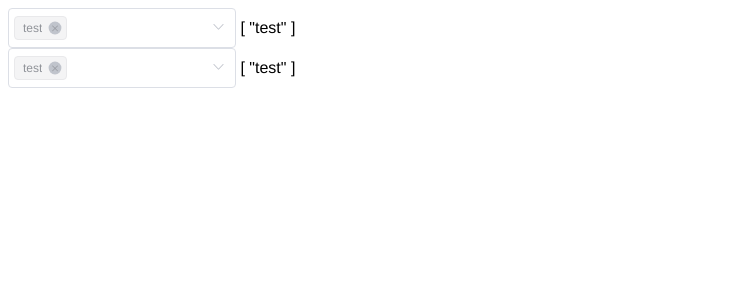
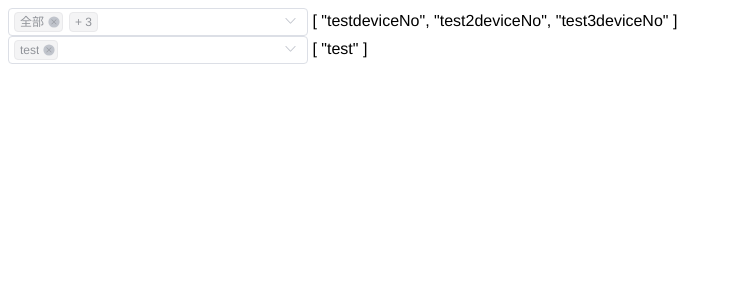
Before and after one commit to fred-hu/el-select-all, a Vue app: page / in a window 1280 px wide. Shown: the top 300 px of the page, without its empty margins (0-732 px from the left). Built offline with nearby package versions, Linux system fonts and the light colour scheme.

Commit message:
feat: v0.4.0

```diff
--- a/package.json
+++ b/package.json
@@ -1,6 +1,6 @@
 {
   "name": "el-select-all",
-  "version": "0.3.0",
+  "version": "0.4.0",
   "description": "带有全部选项的el-select组件",
   "scripts": {
     "serve": "vue-cli-service serve",
--- a/src/app.vue
+++ b/src/app.vue
@@ -1,27 +1,39 @@
 <template>
   <div id="el-select-all">
     <div>
-      <ElSelectAll v-model="storeCodes" filterable multiple collapse-tags @change="onChange" :options="mdoptionsList" />
-      {{ storeCodes }}
+      <ElSelectAll v-model="storeCodes" filterable multiple collapse-tags @change="onChange" :options="mdoptionsList" :props="{ label: 'deviceName', value: 'deviceNo' }" :selectAll="true" :withAll="true" :size="'mini'" style="width: 300px" />
+    {{ storeCodes }}
     </div>
     <div>
-      <ElSelectAll v-model="storeCodes2" filterable multiple collapse-tags :widthAll="false" @change="onChange2" :options="mdoptionsList" />
-      {{ storeCodes2 }}
+      <ElSelectAll v-model="storeCodes2" filterable multiple collapse-tags @change="onChange2" :options="mdoptionsList2" :selectAll="false" :withAll="true" :size="'mini'" style="width: 300px" />
+    {{ storeCodes2 }}
     </div>
-
   </div>
 </template>
-
 <script>
+import ElSelectAll from '@/components/ElSelectAll.vue'
 export default {
   name: 'App',
-  components: {
-  },
+  components: { ElSelectAll },
   data() {
     return {
-      storeCodes: ['test'],
+      storeCodes: ['testdeviceNo'],
       storeCodes2: ['test'],
-      mdoptionsList: [{
+      mdoptionsList: [
+        {
+          deviceNo: 'testdeviceNo',
+          deviceName: 'testdeviceName',
+        },
+        {
+          deviceNo: 'test2deviceNo',
+          deviceName: 'test2deviceName',
+        },
+        {
+          deviceNo: 'test3deviceNo',
+          deviceName: 'test3deviceName',
+        },
+      ],
+      mdoptionsList2: [{
         key: 'test',
         value: 'test',
         label: 'test'
@@ -43,9 +55,8 @@ export default {
     },
     onChange2(val) {
       console.log(val)
-      console.log(this.storeCodes2)
-    }
-  }
+    },
+  },
 }
 </script>
 
--- a/src/components/ElSelectAll.vue
+++ b/src/components/ElSelectAll.vue
@@ -1,6 +1,6 @@
 <template>
-  <el-select v-model="selected" multiple v-bind="$attrsAll" v-on="$listenserAll" @change="onChange">
-    <el-option v-for="item in mdoptionsList" :key="item.key" :label="item.label" :value="item.value" />
+  <el-select v-model="selected" multiple v-bind="$attrsAll" v-on="$listenserAll" @change="onChange" :size="size">
+    <el-option v-for="item in mdoptionsList" :key="item[props.value]" :label="item[props.label]" :value="item[props.value]" />
   </el-select>
 </template>
 
@@ -12,18 +12,32 @@ export default {
       type: Array,
       default: () => {
         return []
-      }
+      },
     },
     options: {
       type: Array,
       default: () => {
         return []
-      }
+      },
     },
-    widthAll: { // Add the all prop
+    withAll: {
       type: Boolean,
-      default: true
-    }
+      default: true,
+    },
+    selectAll: {
+      type: Boolean,
+      default: false,
+    },
+    props: {
+      type: Object,
+      default: () => {
+        return { label: 'label', value: 'value' }
+      },
+    },
+    size: {
+      type: String,
+      default: 'small',
+    },
   },
   data() {
     const selected = this.value || []
@@ -31,7 +45,7 @@ export default {
       selected,
       mdoptionsValue: [],
       oldMdoptionsValue: [],
-      mdoptionsList: []
+      mdoptionsList: [],
     }
   },
   computed: {
@@ -39,7 +53,7 @@ export default {
       // const val = this.$vnode.data.model && this.$vnode.data.model.value;
       const result = {
         // value: val,
-        ...this.$attrs
+        ...this.$attrs,
       }
       return result
     },
@@ -47,27 +61,36 @@ export default {
       const _this = this
       return Object.assign({}, this.$listeners, {
         change: () => {
-          this.$emit('change', (_this.selected || []).filter(v => {
-            return v !== 'all'
-          }))
+          this.$emit(
+            'change',
+            (_this.selected || []).filter(v => {
+              return v !== 'all'
+            })
+          )
         },
         input: () => {
-          this.$emit('input', (_this.selected || []).filter(v => {
-            return v !== 'all'
-          }))
-        }
-      });
-    }
+          this.$emit(
+            'input',
+            (_this.selected || []).filter(v => {
+              return v !== 'all'
+            })
+          )
+        },
+      })
+    },
   },
   watch: {
     selected: {
       immediate: true,
       deep: true,
       handler(val) {
-        this.$emit('input', (val || []).filter(v => {
-          return v !== 'all'
-        }))
-      }
+        this.$emit(
+          'input',
+          (val || []).filter(v => {
+            return v !== 'all'
+          })
+        )
+      },
     },
     options: {
       immediate: true,
@@ -76,16 +99,33 @@ export default {
         if (!val || val.length === 0) {
           this.mdoptionsList = []
         } else {
-          this.mdoptionsList = this.widthAll ? [{
-            key: 'all',
-            value: 'all',
-            label: '全部'
-          }, ...val] : [...val];
+          this.mdoptionsList = this.withAll
+            ? [
+                {
+                  [this.props.value]: 'all',
+                  [this.props.label]: '全部',
+                },
+                ...val,
+              ]
+            : [...val]
         }
-      }
-    }
+      },
+    },
   },
   mounted() {
+    if (this.selectAll) {
+      this.selected = []
+      for (const item of this.mdoptionsList) {
+        this.selected.push(item[this.props.value])
+      }
+      this.oldMdoptionsValue[1] = this.selected
+      this.$emit(
+        'input',
+        (this.selected || []).filter(v => {
+          return v !== 'all'
+        })
+      )
+    }
   },
   methods: {
     onChange(val) {
@@ -93,7 +133,7 @@ export default {
       const allValues = []
       // 保留所有值
       for (const item of this.mdoptionsList) {
-        allValues.push(item.value)
+        allValues.push(item[this.props.value])
       }
       // 用来储存上一次的值，可以进行对比
       const oldVal = this.oldMdoptionsValue.length === 1 ? [] : this.oldMdoptionsValue[1] || []
@@ -110,14 +150,17 @@ export default {
       }
       // 全选未选 但是其他选项全部选上 则全选选上 上次和当前 都没有全选
       if (!oldVal.includes('all') && !val.includes('all')) {
-        if (val.length === allValues.length - 1) this.selected = (this.widthAll ? ['all'] : []).concat(val)
+        if (val.length === allValues.length - 1) this.selected = (this.withAll ? ['all'] : []).concat(val)
       }
-      this.$emit('input', (this.selected || []).filter(v => {
-        return v !== 'all'
-      }))
+      this.$emit(
+        'input',
+        (this.selected || []).filter(v => {
+          return v !== 'all'
+        })
+      )
       // 储存当前最后的结果 作为下次的老数据
       this.oldMdoptionsValue[1] = this.selected
-    }
-  }
+    },
+  },
 }
 </script>
```
Also changed, not shown: 1 other file (tests, documents, lock files or other folders).
